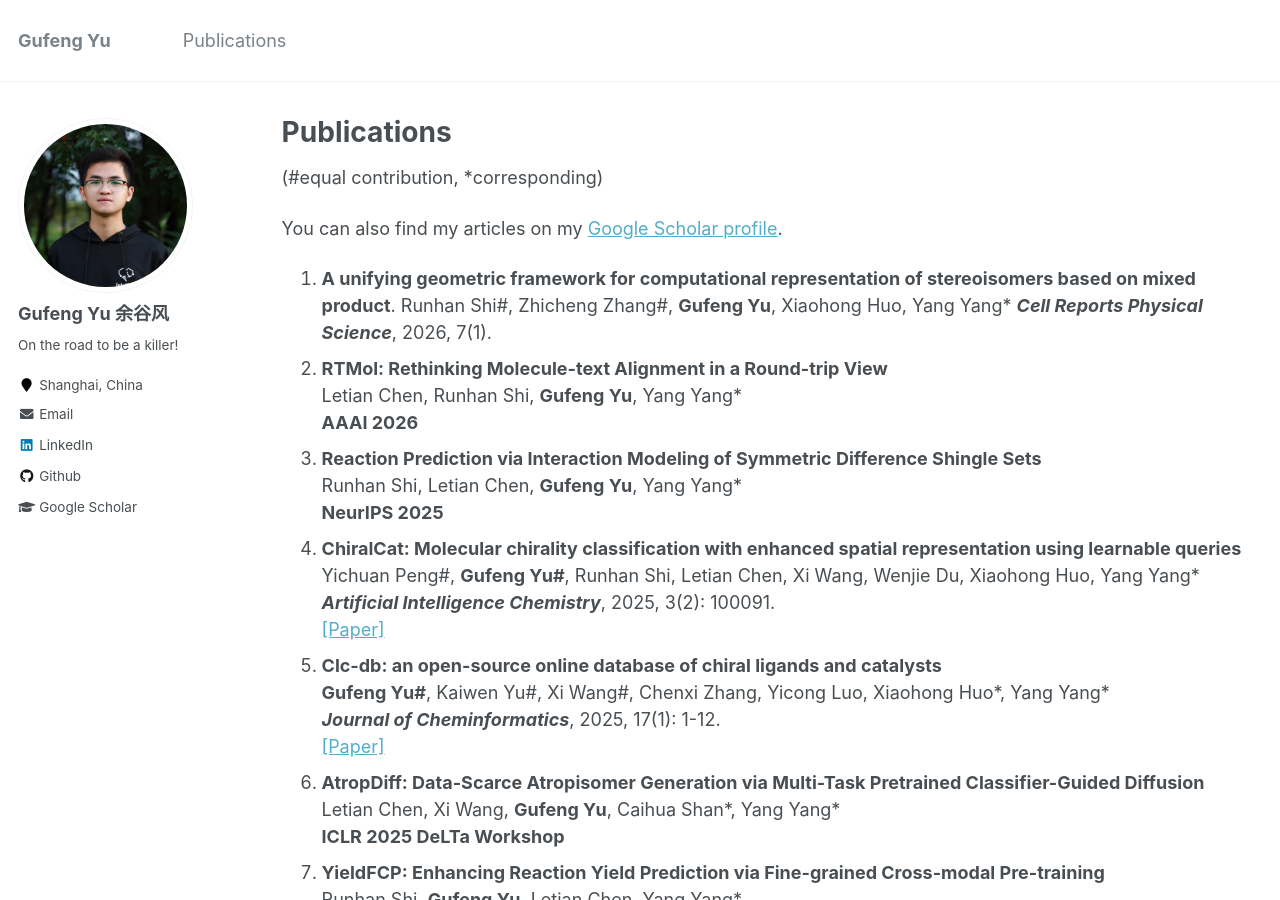
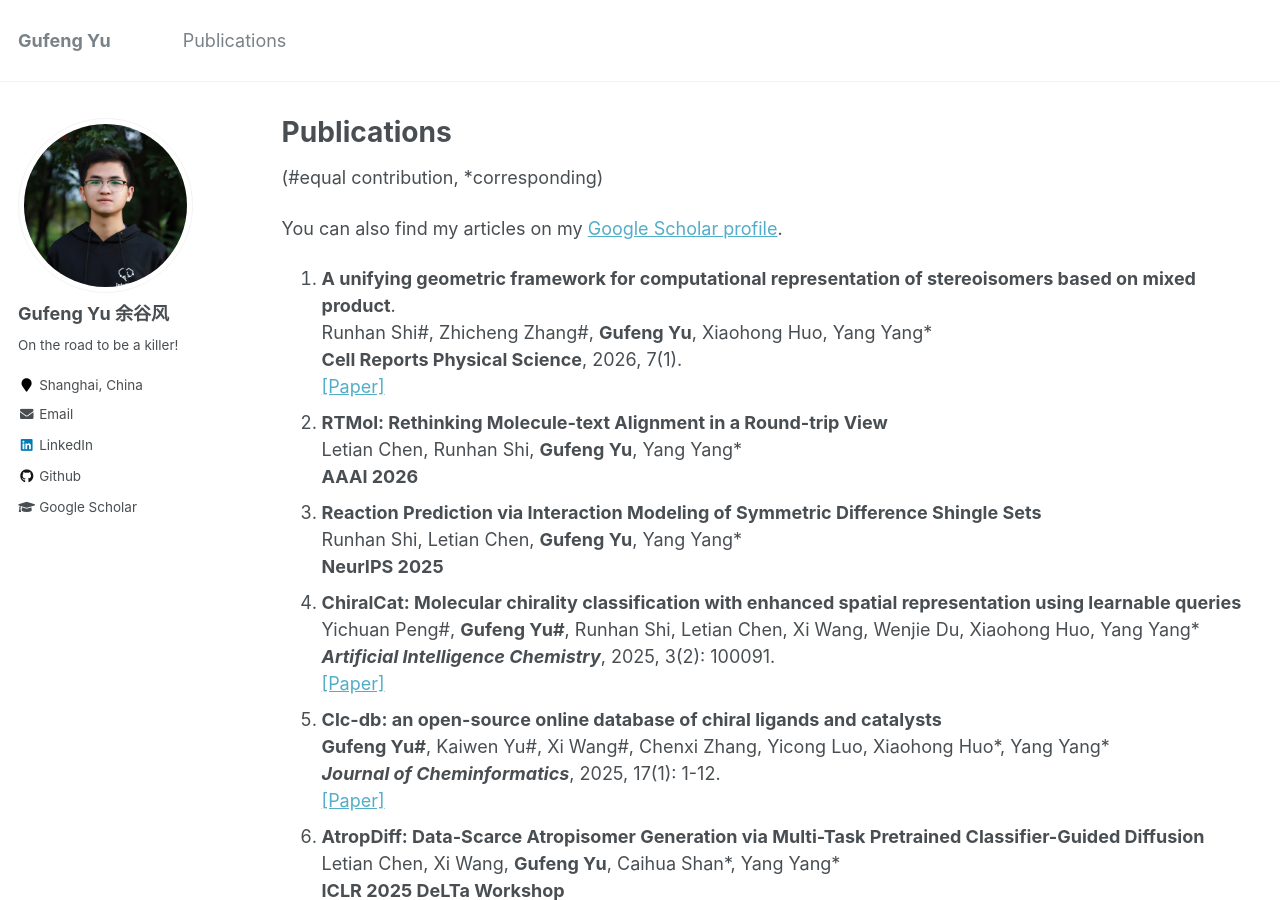
Before and after one commit to GufengYu520/gufengyu520.github.io, a Jekyll site: the page built from _pages/publications.md, in a window 1280 px wide and 900 px high. Built offline with Jekyll 4.4.1, drawn with Linux system fonts in a browser that asks for light colours.

Commit message:
Update publications.md

```diff
--- a/_pages/publications.md
+++ b/_pages/publications.md
@@ -11,7 +11,8 @@ You can also find my articles on my [Google Scholar profile](https://scholar.goo
 
 1. **A unifying geometric framework for computational representation of stereoisomers based on mixed product**.
    Runhan Shi#, Zhicheng Zhang#, **Gufeng Yu**, Xiaohong Huo, Yang Yang*
-   ***Cell Reports Physical Science***, 2026, 7(1).
+   **Cell Reports Physical Science**, 2026, 7(1).
+   [[Paper]](https://doi.org/10.1016/j.xcrp.2025.103065)
 2. **RTMol: Rethinking Molecule-text Alignment in a Round-trip View**
    Letian Chen, Runhan Shi, **Gufeng Yu**, Yang Yang*
    **AAAI 2026**
@@ -42,9 +43,9 @@ You can also find my articles on my [Google Scholar profile](https://scholar.goo
    ***Journal of Chemical Information and Modeling***, 2025, 65(1): 312-325.
    [[Paper]](https://pubs.acs.org/doi/10.1021/acs.jcim.4c02120)
 10. **Prediction of chemical reaction yields with large-scale multi-view pre-training**
-   Runhan Shi, **Gufeng Yu**, Xiaohong Huo, Yang Yang*
-   ***Journal of Cheminformatics***, 2024, 16(1): 1-16.
-   [[Paper]](https://jcheminf.biomedcentral.com/articles/10.1186/s13321-024-00815-2)
+      Runhan Shi, **Gufeng Yu**, Xiaohong Huo, Yang Yang*
+      ***Journal of Cheminformatics***, 2024, 16(1): 1-16.
+      [[Paper]](https://jcheminf.biomedcentral.com/articles/10.1186/s13321-024-00815-2)
 11. **Enhancing Cancer Gene Prediction through Aligned Fusion of Multiple PPI Networks Using Graph Transformer Models**
        Zebei Han, **Gufeng Yu**, Yang Yang*
        **2023 IEEE International Conference on Bioinformatics and Biomedicine (BIBM)**
```
